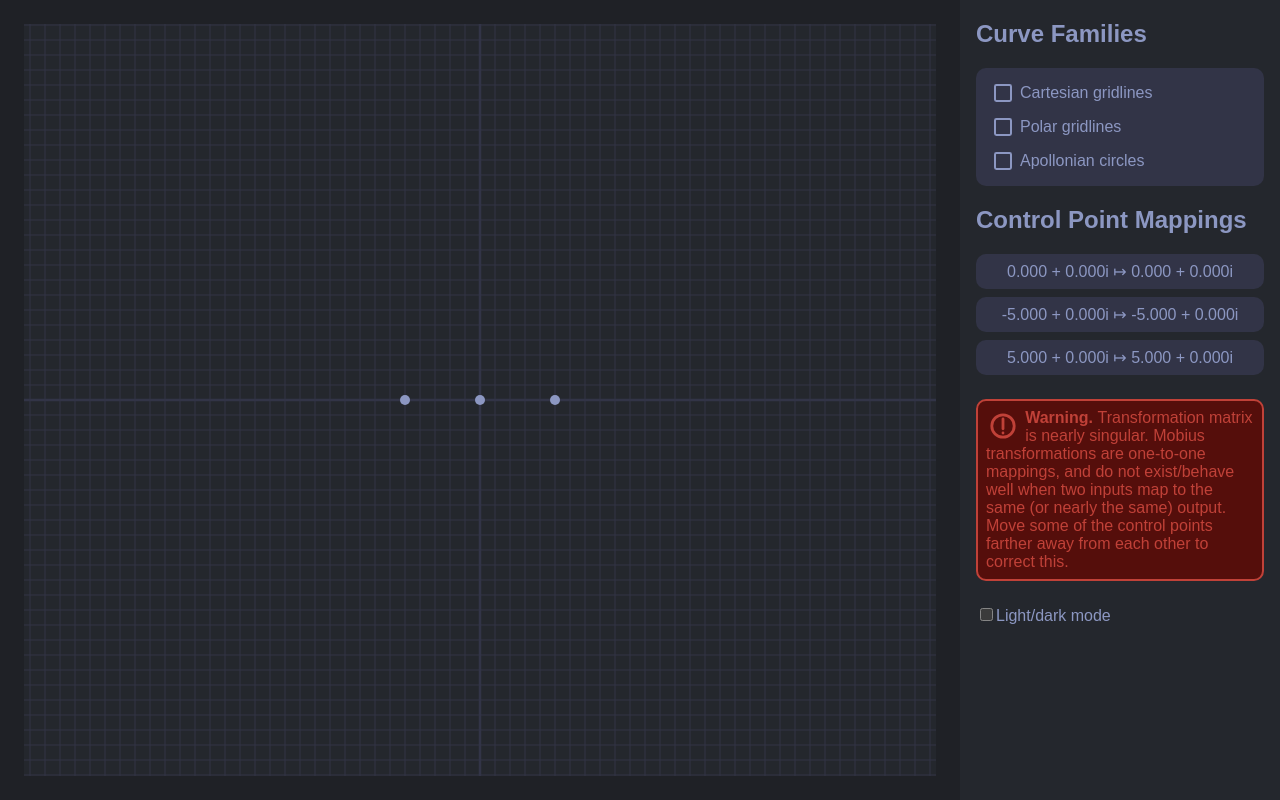
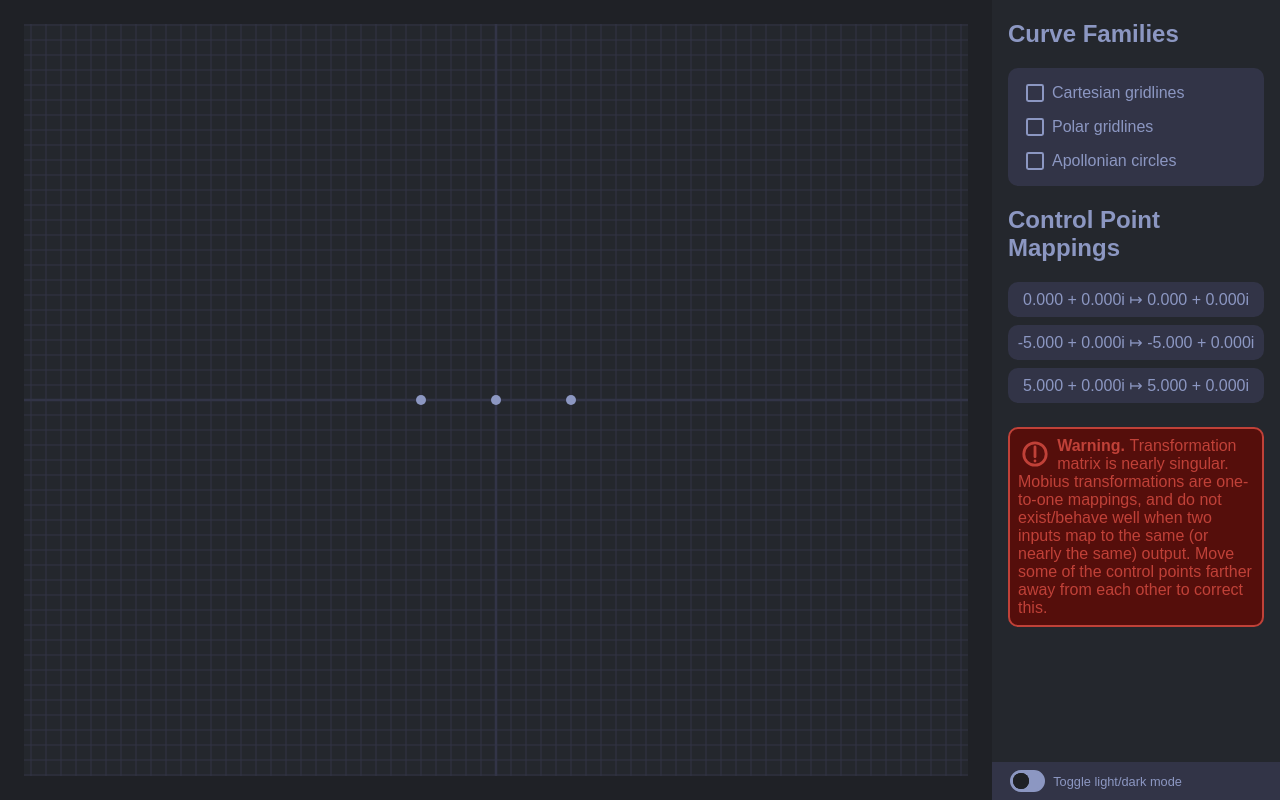
Before and after one commit to luojason/mobius-tform-app, a React (Vite) app: page / in a window 1280 px wide. Built offline with nearby package versions, Linux system fonts and the light colour scheme.

Commit message:
Styled theme toggle UI

```diff
--- a/src/components/CheckBox.tsx
+++ b/src/components/CheckBox.tsx
@@ -1,12 +1,12 @@
 import styles from "./components.module.css";
 
-interface CurveFamilyToggleProps {
+interface CheckBoxProps {
     readonly checked: boolean;
     readonly onChange: (v: boolean) => void;
 }
 
 /** Styled checkbox input adapted from https://moderncss.dev/pure-css-custom-checkbox-style/. */
-export function CheckBox({ checked, onChange }: CurveFamilyToggleProps) {
+export function CheckBox({ checked, onChange }: CheckBoxProps) {
     return (
         <input className={styles.checkbox} type='checkbox' checked={checked} onChange={e => onChange(e.target.checked)} />
     );
--- /dev/null
+++ b/src/components/SlideToggle.tsx
@@ -0,0 +1,13 @@
+import styles from "./components.module.css";
+
+interface SlideToggleProps {
+    readonly checked: boolean;
+    readonly onChange: (v: boolean) => void;
+}
+
+/** Checkbox input styled to appear as a slider. */
+export function SlideToggle({ checked, onChange }: SlideToggleProps) {
+    return (
+        <input className={styles.slideToggle} type='checkbox' checked={checked} onChange={e => onChange(e.target.checked)} />
+    );
+}
--- a/src/components/components.module.css
+++ b/src/components/components.module.css
@@ -20,10 +20,10 @@
     appearance: none;
     display: grid;
     place-content: center;
+    color: currentColor;
     margin: 0;
     border: 0.15rem solid currentColor;
     border-radius: 0.15rem;
-    color: currentColor;
     width: 1.1rem;
     height: 1.1rem;
 }
@@ -44,3 +44,38 @@
 .checkbox:checked::before {
     display: unset;
 }
+
+.slideToggle {
+    appearance: none;
+    box-sizing: content-box;
+    display: grid;
+    align-content: center;
+    color: currentColor;
+    margin: 0;
+    border: 0.2rem solid currentColor;
+    border-radius: 0.7rem;
+    background-color: currentColor;
+    width: 1.8rem;
+    height: 1rem;
+}
+
+.slideToggle::before {
+    content: '';
+    width: 1rem;
+    height: 1rem;
+    color: var(--background);
+    border-radius: 50%;
+    box-shadow: inset 1rem 1rem currentColor;
+    /* align slider to the left when unchecked */
+    margin-left: 0;
+    transition: margin-left 0.2s ease-in-out;
+
+    /* for windows high contrast mode */
+    background-color: Canvas;
+}
+
+.slideToggle:checked::before {
+    /* align slider to the right when checked */
+    /* ideally this should be auto, but we need explicit value to enable CSS transition */
+    margin-left: 0.8rem;
+}
--- a/src/display/MovablePoint.tsx
+++ b/src/display/MovablePoint.tsx
@@ -1,7 +1,7 @@
 import { useRef, useState } from "react";
 import * as C from "../model/coord";
+import { ExtComplex } from "../model/backend";
 import styles from "./graph.module.css";
-import { ExtComplex } from "../model/backend";
 
 interface MovablePointProps {
     readonly value: ExtComplex;
--- a/src/sidebar/Sidebar.tsx
+++ b/src/sidebar/Sidebar.tsx
@@ -3,8 +3,8 @@ import { GlobalState } from "../model/backend";
 import { ControlPointDisplay } from "./ControlPointDisplay";
 import { CurveFamilyToggle } from "./CurveFamilyToggle";
 import { AlertDisplay } from "../components/AlertDisplay";
+import { ThemeToggle } from "./ThemeToggle";
 import styles from "./sidebar.module.css";
-import { ThemeToggle } from "./ThemeToggle";
 
 interface SidebarProps {
     readonly globalState: GlobalState;
@@ -15,6 +15,7 @@ interface SidebarProps {
 export function Sidebar({ globalState, dispatch }: SidebarProps) {
     return (
         <div className={styles.sidebar}>
+            <div className={styles.sidebarContent}>
                 <h2>Curve Families</h2>
                 <CurveFamilyToggle globalState={globalState} dispatch={dispatch} />
                 <h2>Control Point Mappings</h2>
@@ -22,7 +23,10 @@ export function Sidebar({ globalState, dispatch }: SidebarProps) {
                 <ControlPointDisplay mapping={globalState.points.val2} />
                 <ControlPointDisplay mapping={globalState.points.val3} />
                 {(globalState.exists) ? null : <ErrorDisplay />}
+            </div>
+            <footer>
                 <ThemeToggle />
+            </footer>
         </div>
     );
 }
--- a/src/sidebar/ThemeToggle.tsx
+++ b/src/sidebar/ThemeToggle.tsx
@@ -1,5 +1,7 @@
 import { useContext } from "react";
 import { DEFAULT_THEME, ThemeContext, ThemeSetterContext } from "../theme/schema";
+import { SlideToggle } from "../components/SlideToggle";
+import styles from "./sidebar.module.css";
 
 /**
  * Toggle switch for the theme.
@@ -25,11 +27,9 @@ export function ThemeToggle() {
     }
 
     return (
-        <div>
-            <label>
-                <input type='checkbox' checked={checked} onChange={e => onChange(e.target.checked)} />
-                {"Light/dark mode"}
-            </label>
-        </div>
+        <label className={styles.themeToggle}>
+            <SlideToggle checked={checked} onChange={onChange} />
+            {"Toggle light/dark mode"}
+        </label>
     );
 }
--- a/src/sidebar/sidebar.module.css
+++ b/src/sidebar/sidebar.module.css
@@ -1,9 +1,30 @@
 .sidebar {
     flex: 1 0 10em;
     max-width: 18em;
-    padding-inline: 1rem;
+    display: flex;
+    gap: 1.5rem;
+    flex-direction: column;
     background-color: var(--background-2);
     overflow: auto;
+}
+
+/* Wrapping the main content in a div to re-enable margin collapsing within the flex container. */
+.sidebarContent {
+    margin-inline: 1rem;
+}
+
+/* Remove margin from last element, spacing will be governed by flex-gap in .sidebar */
+.sidebarContent>*:last-child {
+    margin-block-end: 0;
+}
+
+.sidebar>footer {
+    /* position footer at bottom in flex layout */
+    margin-top: auto;
+    margin-inline: 0;
+    padding: 0.5rem;
+    padding-left: 1.15rem;
+    background-color: var(--background-3);
 }
 
 .pointDisplay {
@@ -34,3 +55,11 @@
 .curveToggle {
     display: contents;
 }
+
+.themeToggle {
+    display: grid;
+    grid-template-columns: max-content auto;
+    gap: 0.5rem;
+    align-items: center;
+    font-size: 0.8rem;
+}
```
Lines whose indentation alone changed are shown as unchanged.
